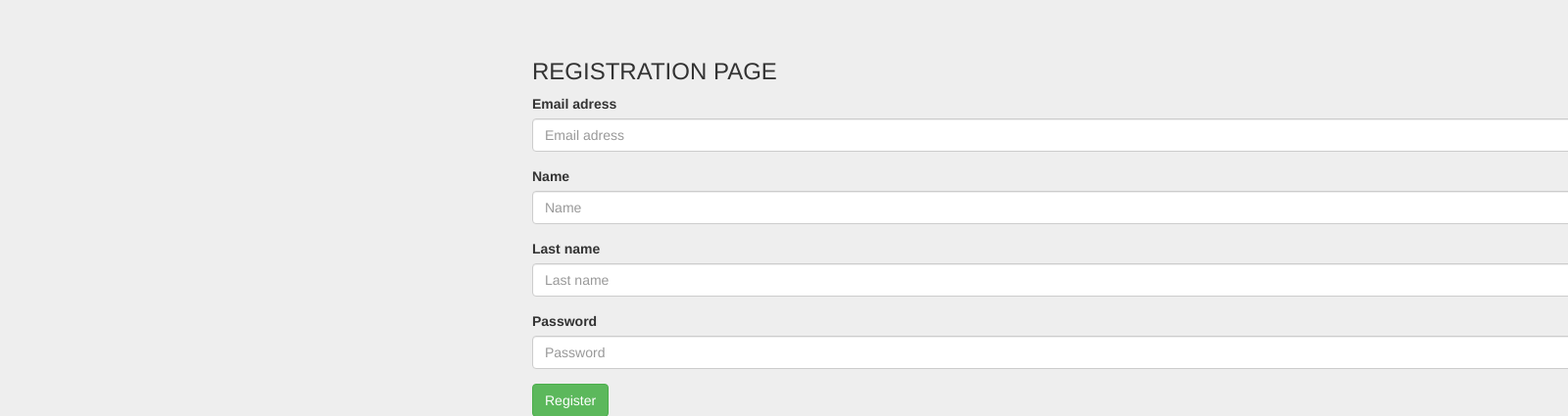
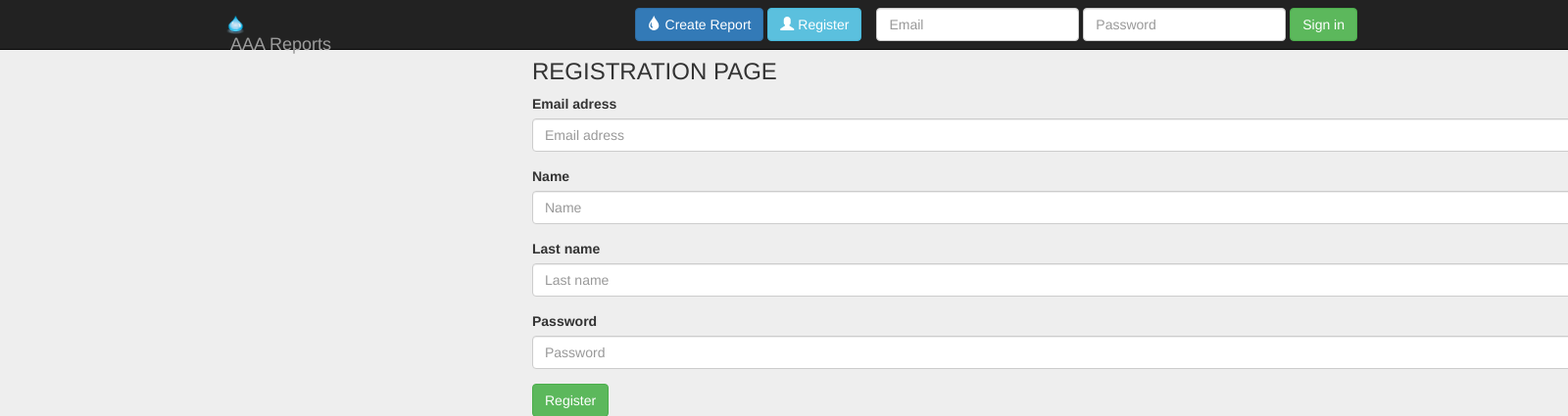
Before and after one commit to resparra/AAA, a Django app: page /profiles/register/ in a window 1600 px wide; the page is wider, and only the part inside the window is pictured. Shown: the top 425 px of that part at 98% size. Run offline with Django 3.2, Linux system fonts and the light colour scheme; parts of the project's set-up code (start-up, migrations or seed data) failed here and were passed over; some libraries are stand-ins or nearby versions.

Commit message:
emails for registration and employee report updates

```diff
--- a/profiles/templates/accounts/register.html
+++ b/profiles/templates/accounts/register.html
@@ -1,13 +1,18 @@
-<!DOCTYPE html>
-<html>
-    <head>
+{% extends "reports/base.html" %}
+
+    {% block head %}
         <title>AAA</title>
+    {% endblock %}
+
+
         {% load bootstrap3 %}
 
         {# Load CSS and JavaScript #}
 
         {% bootstrap_css %}
         {% bootstrap_javascript %}
+
+        {% block stylesheets %}
         <style type="text/css">
         body {
           padding-top: 40px;
@@ -17,9 +22,9 @@
           background-color: #eee;
         }
         </style>
-    </head>
+    {% endblock %}
 
-    <body>
+    {% block content %}
         <div class="container">
         <i class="icon-user"></i><h3>REGISTRATION PAGE</h3>
 
@@ -43,5 +48,5 @@
             <button type="submit" class="btn btn-success"> Register </button>
         </form>
         {% endif %}
-    </body>
-</html>
+    </div>
+    {% endblock %}
--- a/profiles/views.py
+++ b/profiles/views.py
@@ -7,6 +7,7 @@ from django.shortcuts import render, render_to_response
 from django.template import RequestContext
 from profiles.forms import ReportsUserForm, ReportsUser
 from datetime import datetime
+from django.core.mail import send_mail
 
 def index_login(request):
 	username = request.POST['username']
@@ -54,6 +55,14 @@ def employee_view(request):
 			report.status = form.data['status']
 			report.status_comment = form.data['status_comment']+" ("+str(datetime.now().date())+")"
 			report.save()
+
+			message = "Update on your report:\n Comment: %s." %report.status_comment
+
+			send_mail('Report update', message, 'aaa.reports.news@gmail.com',
+    			[report.email], fail_silently=False)
+
+
+
 		else:
 			error = True
 
@@ -91,6 +100,10 @@ def register(request):
                         # Invalid form or forms - mistakes or something else?
                         # # Print problems to the terminal.
                         # # They'll also be shown to the user.
+                        #
+                # send mail
+                send_mail('%s Thanks for registering ' %user.name, '%s,\n Thanks for registering in AAA reports application ' ,'aaa.reports.news@gmail.com',
+    			[user.email], fail_silently=False)
         else:
             print user_form.errors
 
--- a/reports/templates/reports/base.html
+++ b/reports/templates/reports/base.html
@@ -18,7 +18,7 @@
 	<div class="navbar navbar-inverse navbar-fixed-top">
       <div class="container">
         <div class="navbar-header">
-          <a class="navbar-brand" href=""><img src="/images/drop_logo.png" height=20 width=20 > &nbsp;AAA Reports</a>
+          <a class="navbar-brand" href="/"><img src="/images/drop_logo.png" height=20 width=20 > &nbsp;AAA Reports</a>
         </div>
         <div class="navbar-collapse collapse">
         	{% if user.is_authenticated %}
@@ -47,7 +47,10 @@
 
 	          	</form>
 	          	<span>
+	          	<a href="/reports/create"><button class="btn navbar-btn btn-primary"><span class="glyphicon glyphicon-tint"></span> Create Report</button></a>
 	          	<a href="/profiles/register/"><button class="btn navbar-btn btn-info"><span class="glyphicon glyphicon-user"></span> Register</button></a>
+
+
 	            </div>
 	        </div>
 
--- a/reports/templates/reports/create_reports.html
+++ b/reports/templates/reports/create_reports.html
@@ -123,7 +123,8 @@
 		</h2>
 		</div>
 		<div id="news">
-			<h2> Create Report </h2><br>
+			<h2> Create Report </h2>
+			Please click the report location on the map.
 			<form enctype="multipart/form-data" method="post">
             	{% csrf_token %}
             	{% bootstrap_form form layout="inline"%}
--- a/reports/templates/reports/index.html
+++ b/reports/templates/reports/index.html
@@ -101,7 +101,7 @@
 
 	<div id="rigtside">
 		<div id="views" class="widget">
-			<h2>VIEW POINT:
+			<h2>View Point:
 			<select id="pueblos" name="pueblos">
   				<option selected="selected">All</option>
  				<option>San Juan</option> <option>Aibonito</option>
@@ -112,12 +112,12 @@
 			</select>
 		</h2>
 		</div>
-		<h3>NEWS FEED</h3>
+		<h3>News Feed</h3>
 		<div id="news">
 			{% for x in report_list %}
 			<div class="feed" style="border-top: 1px solid #000000;">
 				<h2> {{x.description}} : {{x.date}} </h2>
-					<img src="images/{{x.photo_path}}" height=40 width=55 alt="No Avalible" >
+					<img src="../images/{{x.photo_path}}" height=40 width=55 alt="No Avalible" >
 				<p> {{x.status_comment}} </p>
 			</div>
 			{% endfor %}
```
Also changed, not shown: AAA/settings.py (+7 -0 lines), database.sqlite3.
